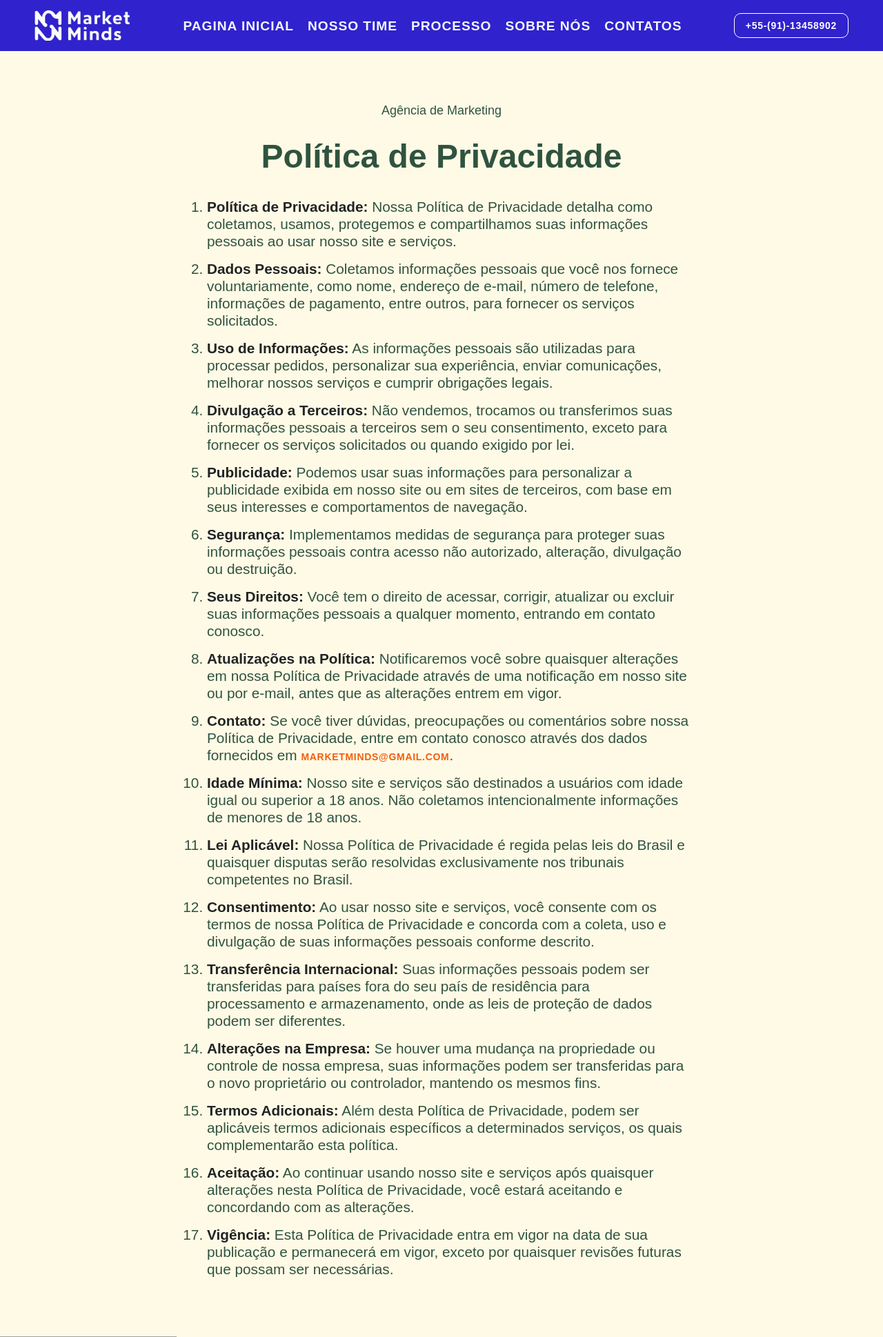
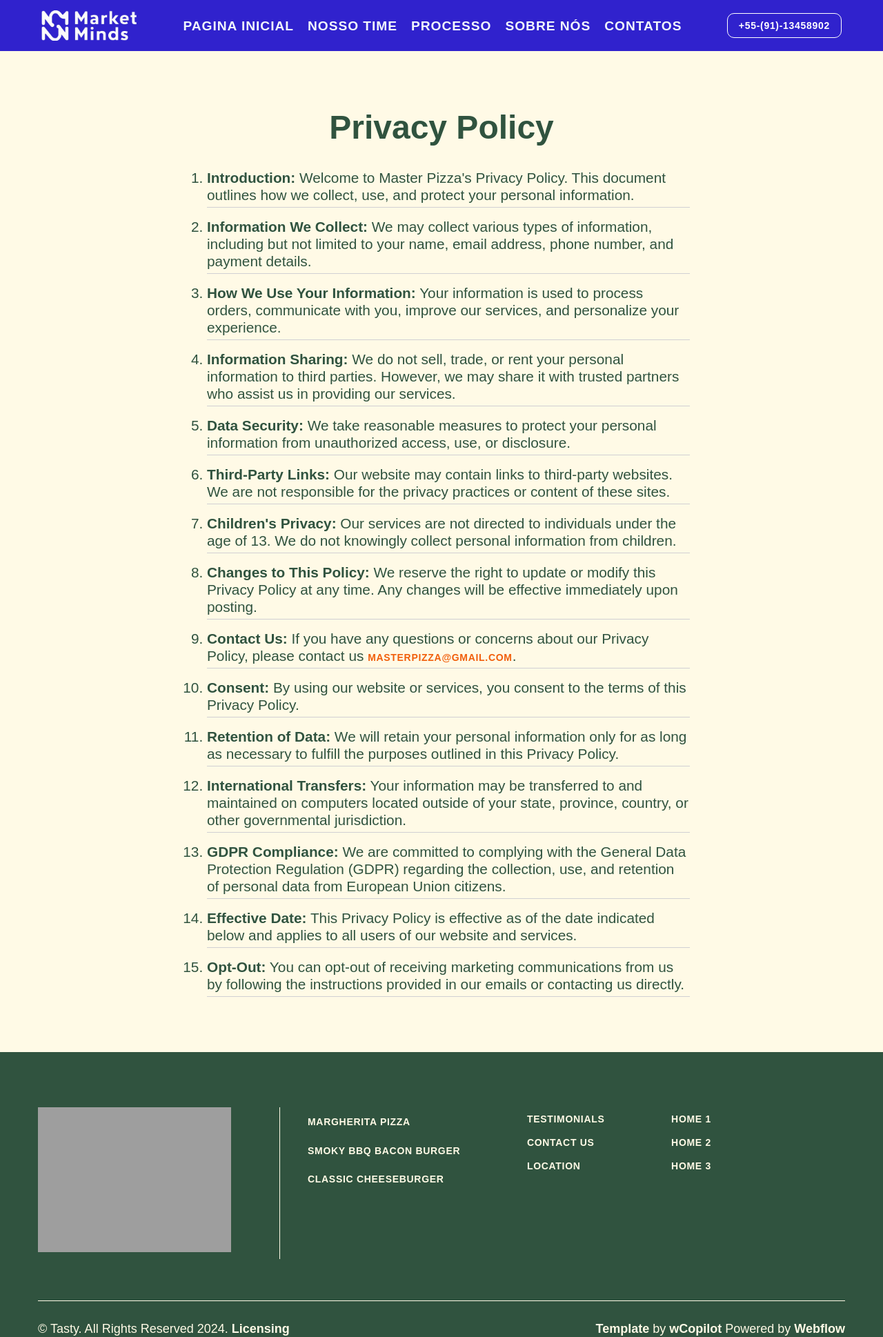
Before and after one commit to MishaKozarev/Template, a PHP site: page /privacy-policy.html in a window 1280 px wide. Shown: the top 1938 px of the page at 69% size. Run offline with PHP 8.4, Linux system fonts and the light colour scheme; some web fonts are replaced; grey boxes are pictures that could not be loaded.

Commit message:
feat: add info pages

```diff
--- a/css/main.css
+++ b/css/main.css
@@ -57,28 +57,84 @@ body {
 }
 
 /**** THANKS-PAGE ****/
-.gratitude {
+.thankfulness {
   height: 100vh;
   background-color: #eff0f6;
 }
 
-.gratitude__container {
+.thankfulness__container {
   max-width: 700px;
   gap: 20px;
   padding: 130px 30px 0;
 }
 
-.gratitude__title {
+.thankfulness__title {
   font-size: 3rem;
 }
 
-.gratitude__content {
+.thankfulness__content {
   align-items: flex-start;
 }
 
-.gratitude p {
+.thankfulness p {
   font-size: 1.3rem;
   font-weight: 500;
+}
+
+/**** DOCUMENT ****/
+
+.special {
+  background-color: #fffae6;
+}
+
+.special__container {
+  padding: 150px 40px 80px;
+  max-width: 800px;
+  margin: 0 auto;
+  align-items: center;
+  gap: 20px;
+}
+
+.special h1 {
+  font-weight: 600;
+  font-size: 3rem;
+  padding-bottom: 5px;
+  line-height: 50px;
+}
+
+.special ol {
+  padding-left: 20px;
+  gap: 15px;
+}
+
+.special li {
+  padding: 0 0 5px 0;
+  align-self: flex-start;
+  font-size: 1.3rem;
+  font-weight: 400;
+  line-height: 25px;
+  border-bottom: 1px solid #d0d0d3;
+}
+
+.special strong {
+  font-weight: 600;
+  font-size: 1.3rem;
+}
+
+.special a {
+  color: #f15f0b;
+}
+
+@media (max-width: 760px) {
+  .special__container {
+    padding: 150px 40px 80px;
+  }
+}
+
+@media (max-width: 480px) {
+  .special h1 {
+    font-size: 2.4rem;
+  }
 }
 
 /* SECTION_FORM*/
@@ -102,139 +158,6 @@ body {
 .checkbox span {
   gap: 5px;
   color: #222424;
-}
-
-/*NEW*/
-* {
-  margin: 0;
-  padding: 0;
-  box-sizing: border-box;
-  scroll-behavior: smooth;
-}
-
-@font-face {
-  font-family: "Arial";
-  font-weight: 400;
-  font-style: normal;
-  src: url("../fonts/Arial.woff") format("woff"),
-    url("../fonts/Arial.woff2") format("woff2");
-}
-
-body {
-  font-family: "Arial";
-  font-weight: 400;
-  font-style: normal;
-}
-
-.container {
-  max-width: 1240px;
-  padding: 0 30px;
-  margin: 0 auto;
-}
-
-.row {
-  display: flex;
-  align-items: center;
-  justify-content: center;
-}
-
-.column {
-  display: flex;
-  flex-direction: column;
-  align-items: center;
-  justify-content: center;
-}
-
-a {
-  text-decoration: none;
-}
-
-html {
-  -webkit-text-size-adjust: 100%;
-  -ms-text-size-adjust: 100%;
-}
-
-body {
-  margin: 0;
-}
-
-/**** THANKS-PAGE ****/
-.gratitude__section {
-  height: 100vh;
-  background-color: #0c2445;
-}
-
-.gratitude__container {
-  max-width: 800px;
-  padding: 75px 30px 0;
-}
-
-.gratitude__title {
-  font-size: 4rem;
-  line-height: 50px;
-}
-
-.gratitude__content {
-  gap: 20px;
-  align-items: flex-start;
-}
-
-.gratitude p {
-  font-size: 1.3rem;
-  font-weight: 500;
-  color: #f2f7fc;
-}
-
-/**** DOCUMENT ****/
-
-.info__container {
-  padding: 150px 40px 80px;
-  max-width: 800px;
-  margin: 0 auto;
-  align-items: center;
-  gap: 20px;
-}
-
-.info h1 {
-  font-weight: 600;
-  font-size: 3rem;
-  padding-bottom: 5px;
-  line-height: 50px;
-}
-
-.info ol {
-  padding-left: 20px;
-  gap: 10px;
-}
-
-.info li {
-  padding: 0 0 5px 0;
-  align-self: flex-start;
-  font-size: 1.3rem;
-  font-weight: 400;
-  line-height: 25px;
-}
-
-.info strong {
-  font-weight: 600;
-  font-size: 1.3rem;
-  color: #222424;
-}
-
-.info a {
-  color: #f15f0b;
-}
-
-@media (max-width: 760px) {
-  .info__container {
-    padding: 150px 40px 80px;
-  }
-}
-
-@media (max-width: 480px) {
-  .info h1 {
-    font-size: 2.4rem;
-  }
 }
 
 /**** HEADER ****/
--- a/css/style.css
+++ b/css/style.css
@@ -208,7 +208,6 @@ button,
 
 .EByZEjtuhLdvlfP {
   color: #333;
-  vertical-align: middle;
   background-color: #fff;
   border: 1px solid #ccc;
   width: 100%;
@@ -2312,3 +2311,7 @@ img {
     max-width: 100%;
   }
 }
+
+.thankfulness__btn:hover {
+  background-color: inherit;
+}
--- a/privacy-policy.html
+++ b/privacy-policy.html
@@ -52,172 +52,181 @@
       </div>
     </header>
     <main>
-      <section class="info">
-        <div class="info__container container column">
-          <div class="IgUiizRaPigFfNV">Agência de Marketing</div>
-          <h1>Política de Privacidade</h1>
+      <section class="special">
+        <div class="special__container container column">
+          <h1>Privacy Policy</h1>
           <ol class="column">
             <li>
-              <strong>Política de Privacidade:</strong> Nossa Política de
-              Privacidade detalha como coletamos, usamos, protegemos e
-              compartilhamos suas informações pessoais ao usar nosso site e
-              serviços.
+              <strong>Introduction:</strong> Welcome to Master Pizza's Privacy
+              Policy. This document outlines how we collect, use, and protect
+              your personal information.
             </li>
             <li>
-              <strong>Dados Pessoais:</strong> Coletamos informações pessoais
-              que você nos fornece voluntariamente, como nome, endereço de
-              e-mail, número de telefone, informações de pagamento, entre
-              outros, para fornecer os serviços solicitados.
+              <strong>Information We Collect:</strong> We may collect various
+              types of information, including but not limited to your name,
+              email address, phone number, and payment details.
             </li>
             <li>
-              <strong>Uso de Informações:</strong> As informações pessoais são
-              utilizadas para processar pedidos, personalizar sua experiência,
-              enviar comunicações, melhorar nossos serviços e cumprir obrigações
-              legais.
+              <strong>How We Use Your Information:</strong> Your information is
+              used to process orders, communicate with you, improve our
+              services, and personalize your experience.
             </li>
             <li>
-              <strong>Divulgação a Terceiros:</strong> Não vendemos, trocamos ou
-              transferimos suas informações pessoais a terceiros sem o seu
-              consentimento, exceto para fornecer os serviços solicitados ou
-              quando exigido por lei.
+              <strong>Information Sharing:</strong> We do not sell, trade, or
+              rent your personal information to third parties. However, we may
+              share it with trusted partners who assist us in providing our
+              services.
             </li>
             <li>
-              <strong>Publicidade:</strong> Podemos usar suas informações para
-              personalizar a publicidade exibida em nosso site ou em sites de
-              terceiros, com base em seus interesses e comportamentos de
-              navegação.
+              <strong>Data Security:</strong> We take reasonable measures to
+              protect your personal information from unauthorized access, use,
+              or disclosure.
             </li>
             <li>
-              <strong>Segurança:</strong> Implementamos medidas de segurança
-              para proteger suas informações pessoais contra acesso não
-              autorizado, alteração, divulgação ou destruição.
+              <strong>Third-Party Links:</strong> Our website may contain links
+              to third-party websites. We are not responsible for the privacy
+              practices or content of these sites.
             </li>
             <li>
-              <strong>Seus Direitos:</strong> Você tem o direito de acessar,
-              corrigir, atualizar ou excluir suas informações pessoais a
-              qualquer momento, entrando em contato conosco.
+              <strong>Children's Privacy:</strong> Our services are not directed
+              to individuals under the age of 13. We do not knowingly collect
+              personal information from children.
             </li>
             <li>
-              <strong>Atualizações na Política:</strong> Notificaremos você
-              sobre quaisquer alterações em nossa Política de Privacidade
-              através de uma notificação em nosso site ou por e-mail, antes que
-              as alterações entrem em vigor.
+              <strong>Changes to This Policy:</strong> We reserve the right to
+              update or modify this Privacy Policy at any time. Any changes will
+              be effective immediately upon posting.
             </li>
             <li>
-              <strong>Contato:</strong> Se você tiver dúvidas, preocupações ou
-              comentários sobre nossa Política de Privacidade, entre em contato
-              conosco através dos dados fornecidos em
-              <a class="footer__link" href="mailto:marketminds@gmail.com"
-                >marketminds@gmail.com</a
+              <strong>Contact Us:</strong> If you have any questions or concerns
+              about our Privacy Policy, please contact us
+              <a class="footer__link" href="mailto:masterpizza@gmail.com"
+                >masterpizza@gmail.com</a
               >.
             </li>
             <li>
-              <strong>Idade Mínima:</strong> Nosso site e serviços são
-              destinados a usuários com idade igual ou superior a 18 anos. Não
-              coletamos intencionalmente informações de menores de 18 anos.
+              <strong>Consent:</strong> By using our website or services, you
+              consent to the terms of this Privacy Policy.
             </li>
             <li>
-              <strong>Lei Aplicável:</strong> Nossa Política de Privacidade é
-              regida pelas leis do Brasil e quaisquer disputas serão resolvidas
-              exclusivamente nos tribunais competentes no Brasil.
+              <strong>Retention of Data:</strong> We will retain your personal
+              information only for as long as necessary to fulfill the purposes
+              outlined in this Privacy Policy.
             </li>
             <li>
-              <strong>Consentimento:</strong> Ao usar nosso site e serviços,
-              você consente com os termos de nossa Política de Privacidade e
-              concorda com a coleta, uso e divulgação de suas informações
-              pessoais conforme descrito.
+              <strong>International Transfers:</strong> Your information may be
+              transferred to and maintained on computers located outside of your
+              state, province, country, or other governmental jurisdiction.
             </li>
             <li>
-              <strong>Transferência Internacional:</strong> Suas informações
-              pessoais podem ser transferidas para países fora do seu país de
-              residência para processamento e armazenamento, onde as leis de
-              proteção de dados podem ser diferentes.
+              <strong>GDPR Compliance:</strong> We are committed to complying
+              with the General Data Protection Regulation (GDPR) regarding the
+              collection, use, and retention of personal data from European
+              Union citizens.
             </li>
             <li>
-              <strong>Alterações na Empresa:</strong> Se houver uma mudança na
-              propriedade ou controle de nossa empresa, suas informações podem
-              ser transferidas para o novo proprietário ou controlador, mantendo
-              os mesmos fins.
+              <strong>Effective Date:</strong> This Privacy Policy is effective
+              as of the date indicated below and applies to all users of our
+              website and services.
             </li>
             <li>
-              <strong>Termos Adicionais:</strong> Além desta Política de
-              Privacidade, podem ser aplicáveis termos adicionais específicos a
-              determinados serviços, os quais complementarão esta política.
-            </li>
-            <li>
-              <strong>Aceitação:</strong> Ao continuar usando nosso site e
-              serviços após quaisquer alterações nesta Política de Privacidade,
-              você estará aceitando e concordando com as alterações.
-            </li>
-            <li>
-              <strong>Vigência:</strong> Esta Política de Privacidade entra em
-              vigor na data de sua publicação e permanecerá em vigor, exceto por
-              quaisquer revisões futuras que possam ser necessárias.
+              <strong>Opt-Out:</strong> You can opt-out of receiving marketing
+              communications from us by following the instructions provided in
+              our emails or contacting us directly.
             </li>
           </ol>
         </div>
       </section>
     </main>
-    <footer class="tvlgBUkFgBqcICM">
-      <div class="NbQImezTfsFWVgT dUIOfNjQPKjKqRn">
-        <div class="itxkoEKEWBvfpcf">
-          <div class="gCChjlUfdSPHdrw spjMcnljlNqmLBy">
-            <a href="index.html" class="WEuznGfjmqVyvKb GQGAQfODzjlmyFb"
+    <footer class="kbGgPhykloYsaAJ">
+      <div class="pCRUzGtzbCpbiCb QcJJaBQPCdttVjg">
+        <div class="EYytQVZlsoTBrGS">
+          <div class="bRczFwZYyFLDRsK">
+            <div class="UYGYUwNuLcObULK">
+              <a
+                href="/home-1"
+                aria-current="page"
+                class="OQZGbVOnVqGXQiF QjaJKqhwRPEjVSe vQgBnHEvxEVQPIJ"
                 ><img
-                src="img/logo-footer.png"
-                width="256px"
+                  src="https://assets-global.website-files.com/65d4a2759de7de7f08b3425b/65dc97db7ee06bb20be9eb62_Tasty%20(1).svg"
                   alt="image"
-                class="WuXohFSskESlPct"
+                  height="Auto"
+                  class="arvAXkavEbPIeAz"
               /></a>
             </div>
-          <div class="gCChjlUfdSPHdrw RExEEMnErYBwrLu">
-            <div
-              class="DegoibfZocYXSuI FyMvEceAOGbTFVD SDMoQApbNmoMntp sVHyTUFZJxZCxQq fBbPNUaiMHAgaNk"
+          </div>
+          <div class="lxEsZOIcQLjSObR">
+            <div class="zExgFOwGRVYBYKp">
+              <div class="HomOnyyjtTGWuin">
+                <div class="ZhbFBlXXuDtUscv WFTkejQpdcUFlOt">
+                  <div class="RFXtLipAsjjLBZf WhvxhqFEYgGFavW">
+                    <a href="/product/margherita-pizza" class="hWfChYuyYnnMvUx"
+                      >Margherita Pizza</a
                     >
+                  </div>
+                  <div class="RFXtLipAsjjLBZf WhvxhqFEYgGFavW">
                     <a
-                href="mailto:marketminds@gmail.com"
-                class="VUbhlSvKgEGiUVy tLGbdsjtTMyLsgg tWNrXPcnIQPDUdM GQGAQfODzjlmyFb"
-                ><img
-                  src="img/icons/icon-12.svg"
-                  alt="img"
-                  class="VYKXZGBYloBIcQY FkEvhQZpBXUyswH"
-                />
-                <div class="LMhcftcXXQSwTIk">
-                  <div class="dYZsVQUSsnXlfGI">
-                    <div class="AHIFqIaWvomozyl wJxlCikqiHjBCmp">
-                      envie-nos um e-mail
+                      href="/product/smoky-bbq-bacon-burger"
+                      class="hWfChYuyYnnMvUx"
+                      >Smoky BBQ Bacon Burger</a
+                    >
                   </div>
-                  </div>
-                  <div class="PnNQcivCrrnXETP">marketminds@gmail.com</div>
-                </div></a
-              ><a
-                href="tel:+559113458902"
-                class="VUbhlSvKgEGiUVy tLGbdsjtTMyLsgg zLgbSmvrEQMHzPY GQGAQfODzjlmyFb"
-                ><img
-                  src="img/icons/icon-13.svg"
-                  alt="img"
-                  class="VYKXZGBYloBIcQY FkEvhQZpBXUyswH"
-                />
-                <div class="LMhcftcXXQSwTIk">
-                  <div class="dYZsVQUSsnXlfGI">
-                    <div
-                      class="AHIFqIaWvomozyl wJxlCikqiHjBCmp MHhTCRyqEjuexIE"
-                    >
-                      Ligue para nós
-                    </div>
-                  </div>
-                  <div class="PnNQcivCrrnXETP">+55-(91)-13458902</div>
-                </div></a
+                  <div class="RFXtLipAsjjLBZf WhvxhqFEYgGFavW">
+                    <a
+                      href="/product/classic-cheeseburger"
+                      class="hWfChYuyYnnMvUx"
+                      >Classic Cheeseburger</a
                     >
                   </div>
                 </div>
               </div>
-
-        <div class="nTAySECgUbdrmPJ">
-          <div class="jgxRSYIjCotyYbL">
-            <a href="privacy-policy.html">Política de Privacidade</a>
-            &#38;
-            <a href="terms-conditions.html">Termos e Condições</a>
+            </div>
+            <div class="zExgFOwGRVYBYKp">
+              <a href="/testimonials" class="hWfChYuyYnnMvUx">Testimonials</a
+              ><a href="/contact-us" class="hWfChYuyYnnMvUx">Contact Us</a
+              ><a href="/location" class="hWfChYuyYnnMvUx">Location</a>
+            </div>
+            <div class="zExgFOwGRVYBYKp">
+              <a
+                href="/home-1"
+                aria-current="page"
+                class="hWfChYuyYnnMvUx vQgBnHEvxEVQPIJ"
+                >Home 1</a
+              ><a href="/home-2" class="hWfChYuyYnnMvUx">Home 2</a
+              ><a href="/home-3" class="hWfChYuyYnnMvUx">Home 3</a>
+            </div>
+          </div>
+        </div>
+        <div class="UdGhliDQwzBprIX">
+          <div class="WjnHzIbytUiDEaU">
+            © Tasty. All Rights Reserved 2024.
+            <a href="/templates/licensing" class="fuLIbwCFCsSGsxE">Licensing</a>
+          </div>
+          <div class="lLinAMKLzfoIqaR">
+            <div class="WiIEgcXSPqFiOgn">
+              <a
+                href="https://wcopilot.com/templates"
+                target="_blank"
+                class="lASpvWvXPbRytcw"
+                >Template</a
+              >
+              by
+              <a
+                href="https://wcopilot.com/"
+                target="_blank"
+                class="lASpvWvXPbRytcw"
+                >wCopilot</a
+              >
+            </div>
+            <div class="WiIEgcXSPqFiOgn">
+              Powered by
+              <a
+                href="https://webflow.com/"
+                target="_blank"
+                class="lASpvWvXPbRytcw"
+                >Webflow</a
+              >
+            </div>
           </div>
         </div>
       </div>
```
Also changed, not shown: terms-conditions.html (+138 -113 lines), thanks.html (+17 -15 lines). Lines whose indentation alone changed are shown as unchanged.
